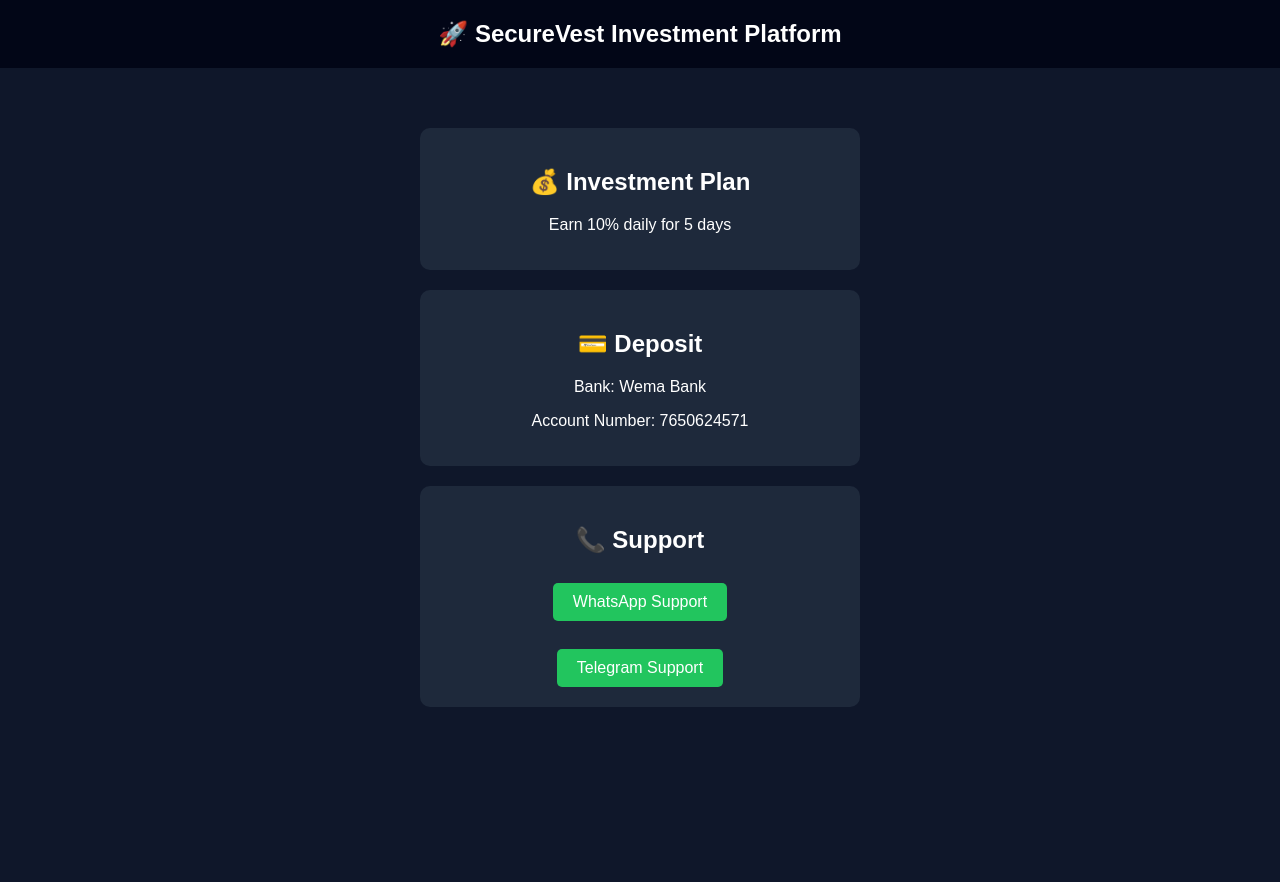
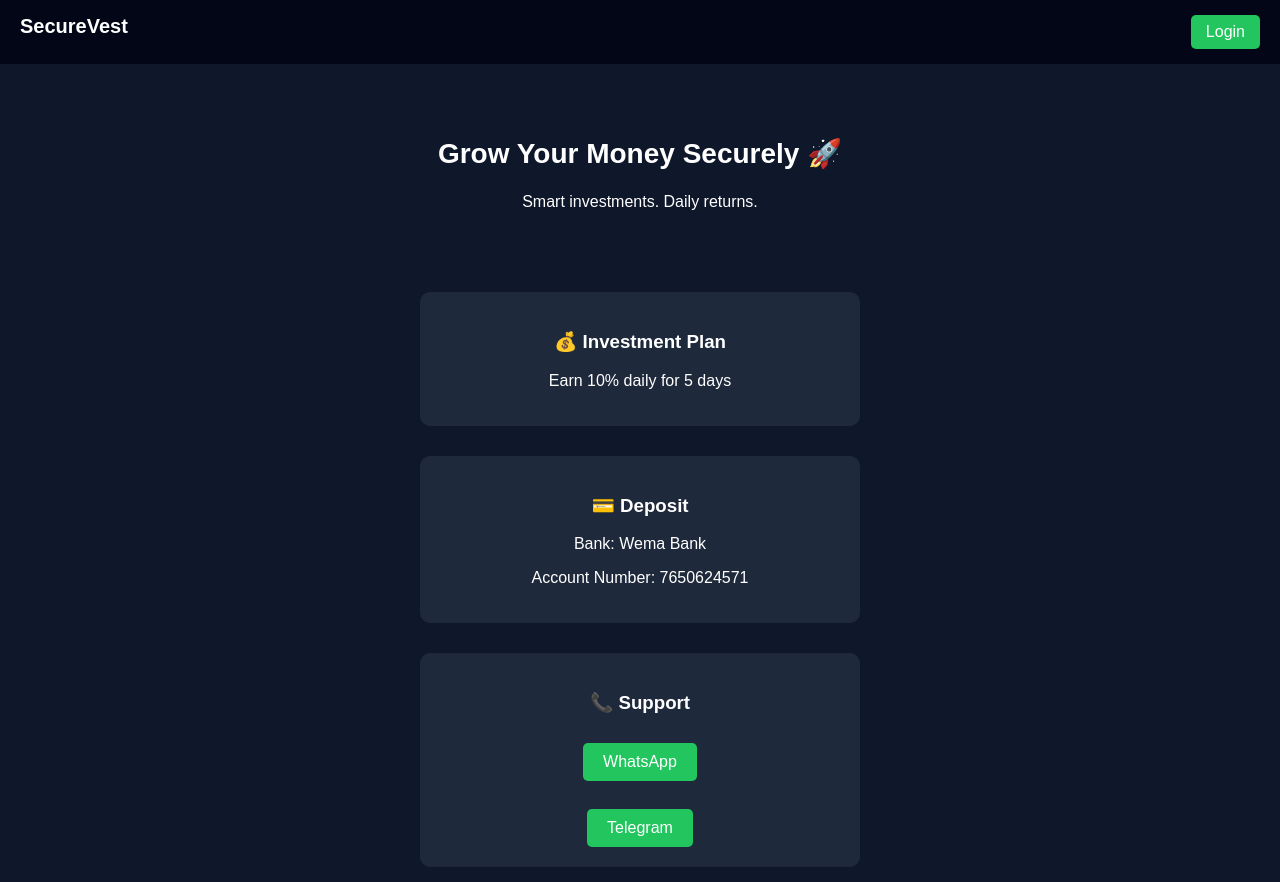
Before and after one commit to gregheading04-ui/securevest-website, a Flask app: page / in a window 1280 px wide. Before the commit the page ends 707 px from the top, so only its background shows below. Run offline with Flask 3, Linux system fonts and the light colour scheme.

Commit message:
Upgrade UI design

```diff
--- a/templates/index.html
+++ b/templates/index.html
@@ -3,66 +3,108 @@
 <head>
     <meta charset="UTF-8">
     <meta name="viewport" content="width=device-width, initial-scale=1.0">
-    <title>SecureVest Platform</title>
+    <title>SecureVest</title>
+
     <style>
         body {
             margin: 0;
             font-family: Arial, sans-serif;
             background: #0f172a;
             color: white;
+        }
+
+        /* NAVBAR */
+        .navbar {
+            display: flex;
+            justify-content: space-between;
+            padding: 15px 20px;
+            background: #020617;
+        }
+
+        .navbar h1 {
+            margin: 0;
+            font-size: 20px;
+        }
+
+        .nav-btn {
+            background: #22c55e;
+            padding: 8px 15px;
+            border-radius: 5px;
+            text-decoration: none;
+            color: white;
+        }
+
+        /* HERO */
+        .hero {
+            text-align: center;
+            padding: 50px 20px;
+        }
+
+        .hero h2 {
+            font-size: 28px;
+        }
+
+        /* CARDS */
+        .container {
+            display: flex;
+            flex-direction: column;
+            align-items: center;
+        }
+
+        .card {
+            background: #1e293b;
+            padding: 20px;
+            margin: 15px;
+            border-radius: 10px;
+            width: 90%;
+            max-width: 400px;
             text-align: center;
         }
-        header {
-            padding: 20px;
-            font-size: 24px;
-            font-weight: bold;
-            background: #020617;
-        }
-        .container {
-            padding: 40px 20px;
-        }
-        .card {
-            background: #1e293b;
-            margin: 20px auto;
-            padding: 20px;
-            border-radius: 10px;
-            max-width: 400px;
-        }
+
         .btn {
             display: inline-block;
+            margin-top: 10px;
             padding: 10px 20px;
             background: #22c55e;
             color: white;
             text-decoration: none;
             border-radius: 5px;
-            margin-top: 10px;
         }
     </style>
 </head>
+
 <body>
 
-<header>
-    🚀 SecureVest Investment Platform
-</header>
+<!-- NAVBAR -->
+<div class="navbar">
+    <h1>SecureVest</h1>
+    <a href="#" class="nav-btn">Login</a>
+</div>
 
+<!-- HERO -->
+<div class="hero">
+    <h2>Grow Your Money Securely 🚀</h2>
+    <p>Smart investments. Daily returns.</p>
+</div>
+
+<!-- CONTENT -->
 <div class="container">
 
     <div class="card">
-        <h2>💰 Investment Plan</h2>
+        <h3>💰 Investment Plan</h3>
         <p>Earn 10% daily for 5 days</p>
     </div>
 
     <div class="card">
-        <h2>💳 Deposit</h2>
+        <h3>💳 Deposit</h3>
         <p>Bank: Wema Bank</p>
         <p>Account Number: 7650624571</p>
     </div>
 
     <div class="card">
-        <h2>📞 Support</h2>
-        <a class="btn" href="https://wa.me/2347067570766">WhatsApp Support</a>
-        <br><br>
-        <a class="btn" href="https://t.me/CreativeArtistAgency">Telegram Support</a>
+        <h3>📞 Support</h3>
+        <a class="btn" href="https://wa.me/2347067570766">WhatsApp</a><br><br>
+        <a class="btn" href="https://t.me/CreativeArtistAgency">Telegram</a>
     </div>
 
 </div>
```
